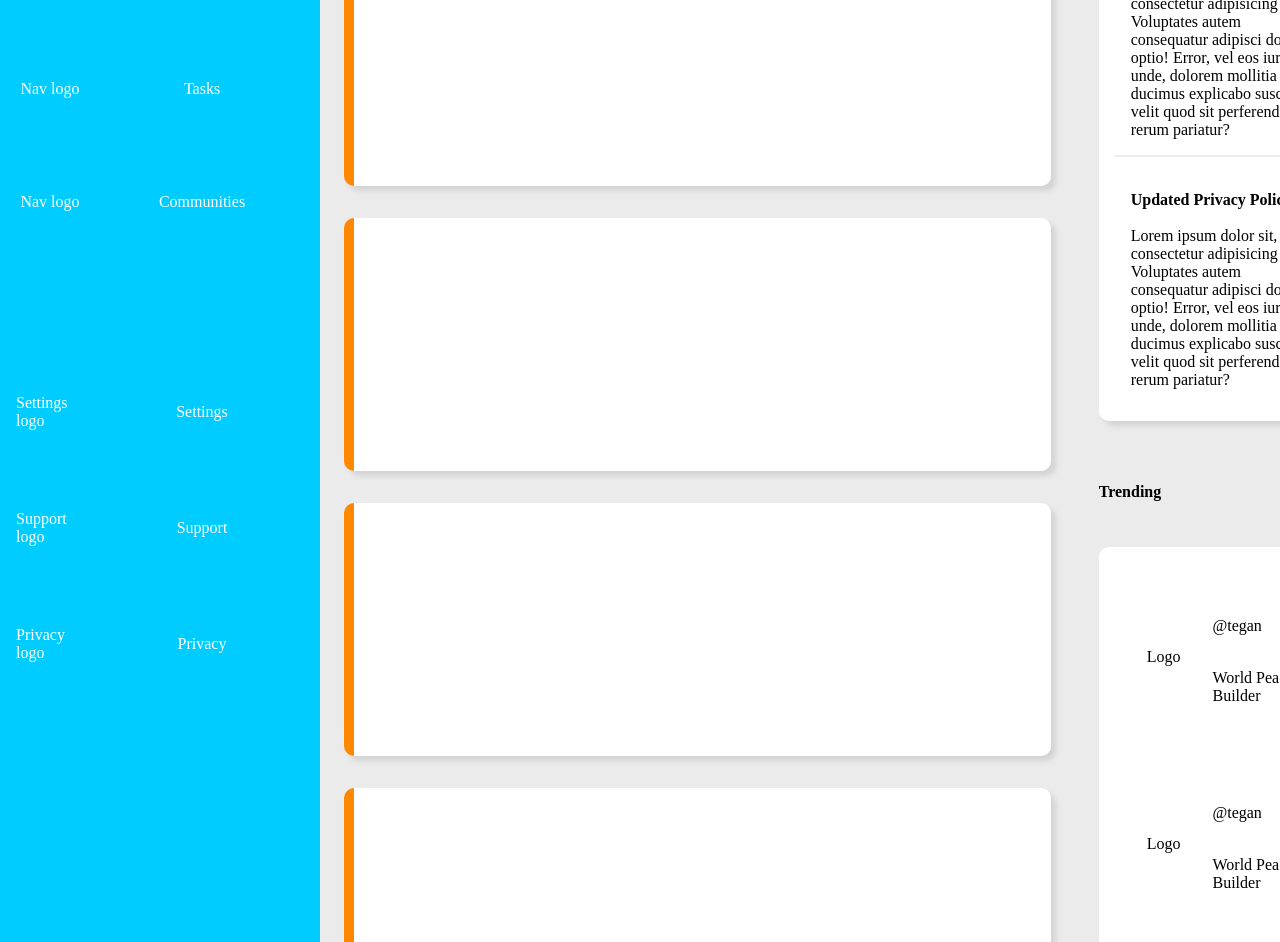
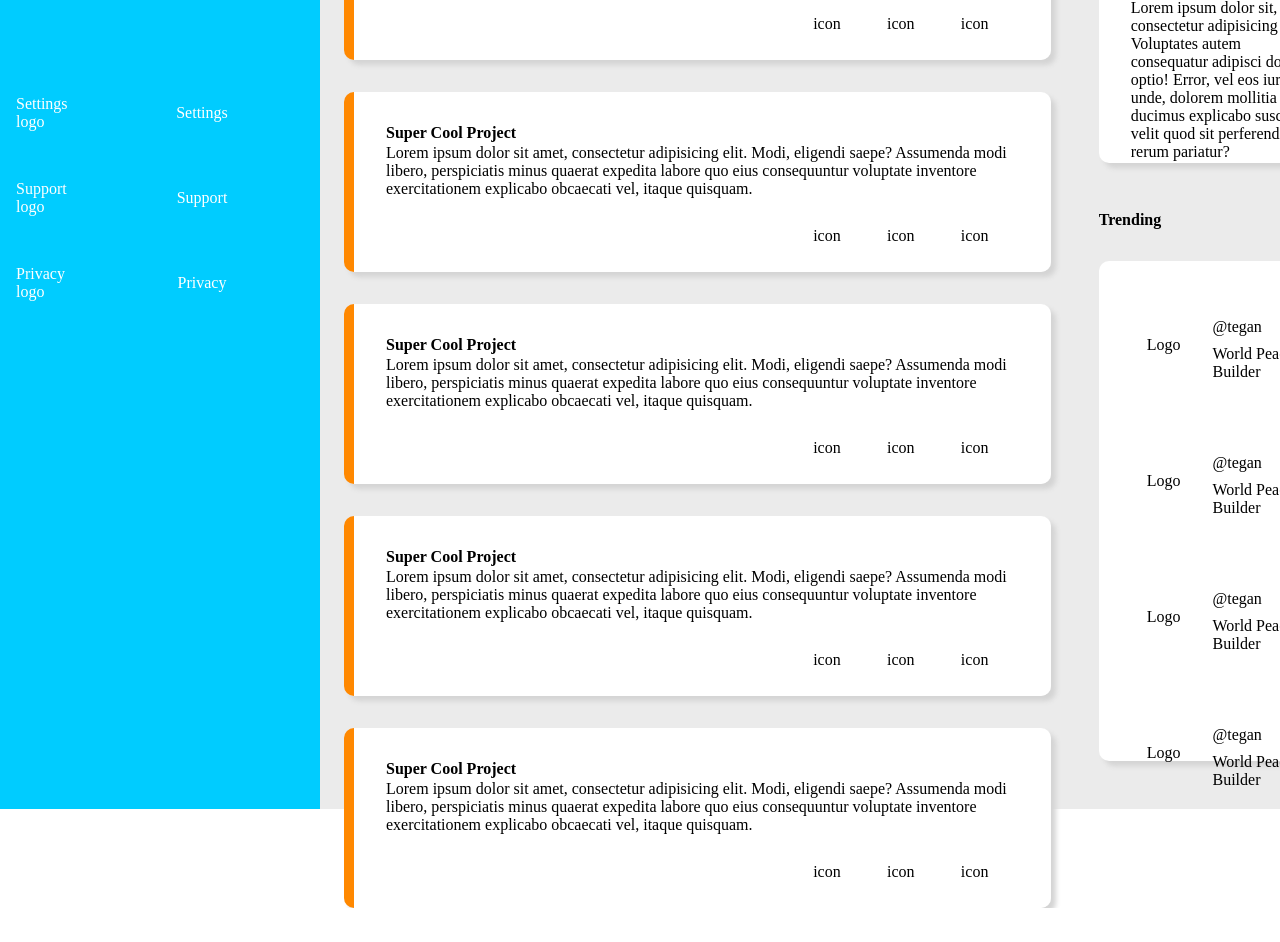
Before and after one commit to nofxboy1234/odin-admin-dashboard, a plain HTML site: page index.html in a window 1280 px wide. Shown: the part 651-1593 px from the top of the page. After the commit the page ends 1559 px from the top, so only its background shows below. Drawn offline with Linux system fonts and the light colour scheme.

Commit message:
Update layout heights

```diff
--- a/index.html
+++ b/index.html
@@ -51,11 +51,17 @@
             <div></div>
             <div class="bell-icon">bell icon</div>
             <div class="user-icon-small">user icon small</div>
-            <div class="user-name">Morgan Oakley</div>
+            <div class="user-name-small">Morgan Oakley</div>
           </div>
           <div class="header-bottom">
-            <div class="user-info"></div>
-            <div class="buttons"></div>
+            <div class="user-card">
+              <div>user icon</div>
+              <div class="user-info">
+                <div>Hi there,</div>
+                <div>Morgan Oakley</div>
+              </div>
+            </div>
+            <div></div>
           </div>
         </div>
         <div class="main-content">
@@ -87,23 +93,118 @@
               </div>
               <div class="project-card">
                 <div class="card-left"></div>
-                <div class="card-right"></div>
+                <div class="card-right">
+                  <div class="card-info">
+                    <div class="title">Super Cool Project</div>
+                    <div>
+                      Lorem ipsum dolor sit amet, consectetur adipisicing elit.
+                      Modi, eligendi saepe? Assumenda modi libero, perspiciatis
+                      minus quaerat expedita labore quo eius consequuntur
+                      voluptate inventore exercitationem explicabo obcaecati
+                      vel, itaque quisquam.
+                    </div>
+                  </div>
+                  <div class="card-icons">
+                    <div></div>
+                    <div class="icons">
+                      <div>icon</div>
+                      <div>icon</div>
+                      <div>icon</div>
+                    </div>
+                  </div>
+                </div>
               </div>
               <div class="project-card">
                 <div class="card-left"></div>
-                <div class="card-right"></div>
+                <div class="card-right">
+                  <div class="card-info">
+                    <div class="title">Super Cool Project</div>
+                    <div>
+                      Lorem ipsum dolor sit amet, consectetur adipisicing elit.
+                      Modi, eligendi saepe? Assumenda modi libero, perspiciatis
+                      minus quaerat expedita labore quo eius consequuntur
+                      voluptate inventore exercitationem explicabo obcaecati
+                      vel, itaque quisquam.
+                    </div>
+                  </div>
+                  <div class="card-icons">
+                    <div></div>
+                    <div class="icons">
+                      <div>icon</div>
+                      <div>icon</div>
+                      <div>icon</div>
+                    </div>
+                  </div>
+                </div>
               </div>
               <div class="project-card">
                 <div class="card-left"></div>
-                <div class="card-right"></div>
+                <div class="card-right">
+                  <div class="card-info">
+                    <div class="title">Super Cool Project</div>
+                    <div>
+                      Lorem ipsum dolor sit amet, consectetur adipisicing elit.
+                      Modi, eligendi saepe? Assumenda modi libero, perspiciatis
+                      minus quaerat expedita labore quo eius consequuntur
+                      voluptate inventore exercitationem explicabo obcaecati
+                      vel, itaque quisquam.
+                    </div>
+                  </div>
+                  <div class="card-icons">
+                    <div></div>
+                    <div class="icons">
+                      <div>icon</div>
+                      <div>icon</div>
+                      <div>icon</div>
+                    </div>
+                  </div>
+                </div>
               </div>
               <div class="project-card">
                 <div class="card-left"></div>
-                <div class="card-right"></div>
+                <div class="card-right">
+                  <div class="card-info">
+                    <div class="title">Super Cool Project</div>
+                    <div>
+                      Lorem ipsum dolor sit amet, consectetur adipisicing elit.
+                      Modi, eligendi saepe? Assumenda modi libero, perspiciatis
+                      minus quaerat expedita labore quo eius consequuntur
+                      voluptate inventore exercitationem explicabo obcaecati
+                      vel, itaque quisquam.
+                    </div>
+                  </div>
+                  <div class="card-icons">
+                    <div></div>
+                    <div class="icons">
+                      <div>icon</div>
+                      <div>icon</div>
+                      <div>icon</div>
+                    </div>
+                  </div>
+                </div>
               </div>
               <div class="project-card">
                 <div class="card-left"></div>
-                <div class="card-right"></div>
+                <div class="card-right">
+                  <div class="card-info">
+                    <div class="title">Super Cool Project</div>
+                    <div>
+                      Lorem ipsum dolor sit amet, consectetur adipisicing elit.
+                      Modi, eligendi saepe? Assumenda modi libero, perspiciatis
+                      minus quaerat expedita labore quo eius consequuntur
+                      voluptate inventore exercitationem explicabo obcaecati
+                      vel, itaque quisquam.
+                    </div>
+                  </div>
+                  <div class="card-icons">
+                    <div></div>
+                    <div class="icons">
+                      <div>icon</div>
+                      <div>icon</div>
+                      <div>icon</div>
+                    </div>
+                  </div>
+                </div>
               </div>
             </div>
           </div>
--- a/style.css
+++ b/style.css
@@ -16,7 +16,7 @@
   /* border: 2px solid rgb(132, 0, 255); */
   background-color: rgb(0, 204, 255);
   color: white;
-  height: 100%;
+  /* height: 100vh; */
 
   display: grid;
   grid-template-columns: 1fr;
@@ -67,15 +67,17 @@
 .main {
   /* border: 2px solid blue; */
   background-color: blue;
+  /* height: 100vh; */
 
   display: grid;
-  grid-template-rows: 150px 1fr;
+  /* grid-template-rows: 1fr 3fr; */
 }
 
 .header {
   /* border: 2px solid blue; */
   background-color: white;
   padding: 1rem;
+  height: 200px;
 
   display: grid;
   grid-template-rows: 1fr 1fr;
@@ -118,13 +120,29 @@
   /* background-color: #ff8800; */
 
   display: grid;
-  grid-template-columns: 1fr 4fr 3fr 1fr 1fr 1fr 0.5fr;
+  grid-template-columns: 1fr 1fr;
   gap: 1rem;
+}
+
+.user-card {
+  padding: 1rem;
+
+  display: grid;
+  grid-template-columns: 1fr 4fr;
+}
+
+.user-info {
+  padding: 1rem;
+
+  display: grid;
+  grid-template-rows: repeat(2, 1fr);
+  align-items: center;
 }
 
 .main-content {
   /* border: 2px solid greenyellow; */
   background-color: greenyellow;
+  /* height: 100vh; */
 
   display: grid;
   grid-template-columns: 2.5fr 1fr;
@@ -134,6 +152,7 @@
   /* border: 2px solid salmon; */
   background-color: rgb(235, 235, 235);
   padding: 3rem 1.5rem;
+  /* height: 100vh; */
 
   display: grid;
   grid-template-rows: 1fr 20fr;
@@ -203,10 +222,10 @@
   border-bottom: 2px solid rgb(235, 235, 235);
 }
 
-.projects-container,
-.announce-container {
+.projects-container {
   /* border: 2px solid blueviolet; */
   background-color: rgb(235, 235, 235);
+  max-height: 500px;
 
   display: grid;
   grid-template-columns: repeat(auto-fit, minmax(400px, 1fr));
@@ -218,6 +237,7 @@
   background-color: rgb(235, 235, 235);
   border-radius: 10px;
   min-height: 180px;
+  max-height: 200px;
   box-shadow: 5px 5px 5px rgb(212, 212, 212);
   /* max-height: 240px; */
   /* padding: 3rem 2rem; */
@@ -231,6 +251,7 @@
   background-color: white;
   border-radius: 10px;
   min-height: 180px;
+  max-height: 500px;
   box-shadow: 5px 5px 5px rgb(212, 212, 212);
   padding: 1rem;
 
```
